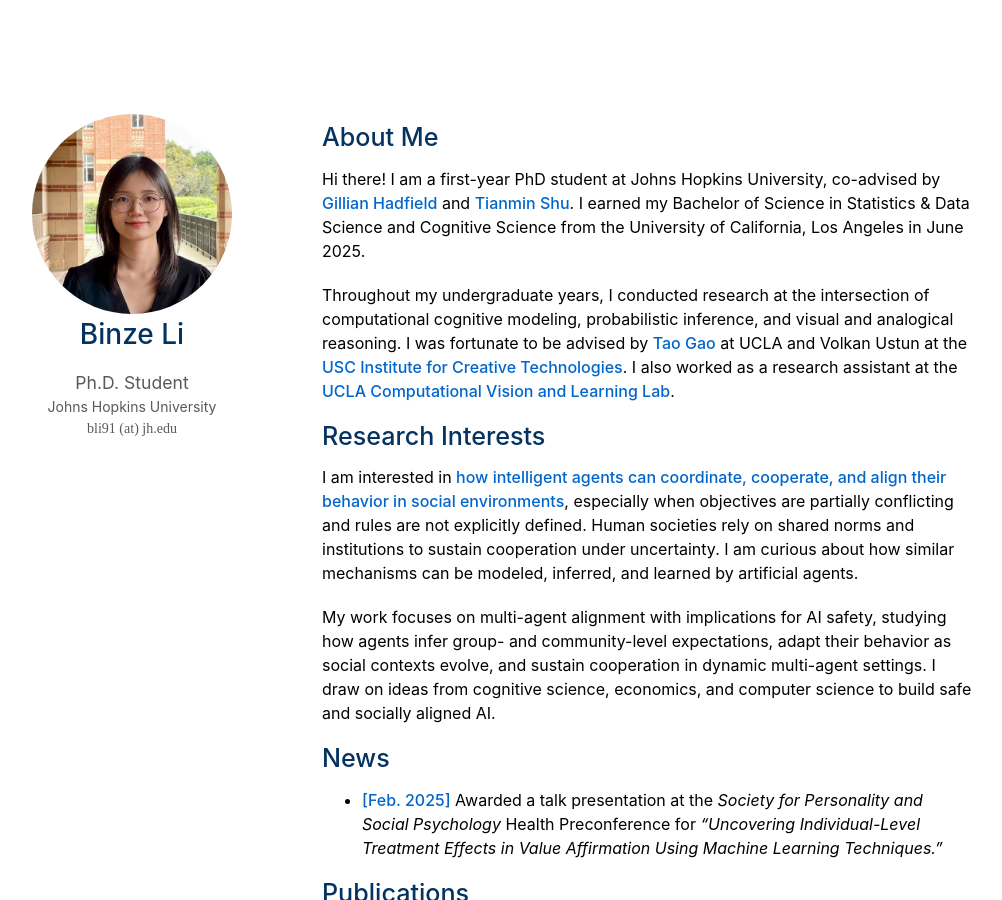
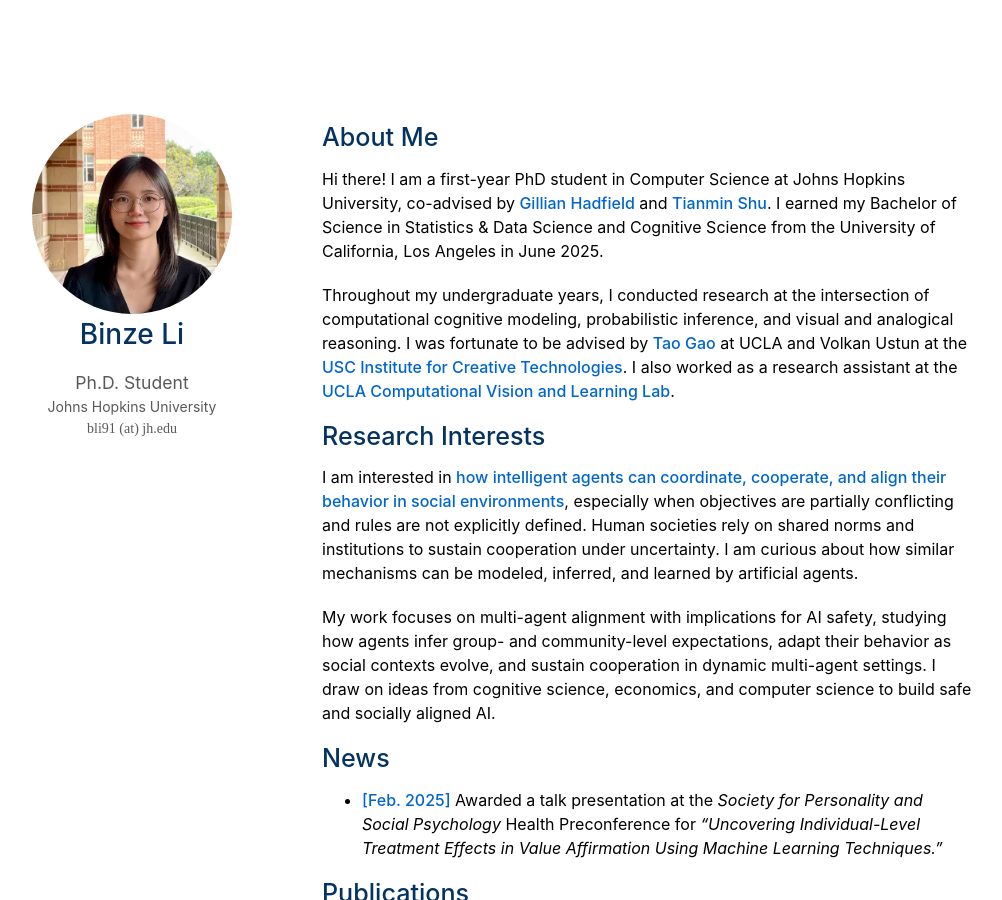
Before and after one commit to binzeli/binzeli.github.io, a Jekyll site: the page built from index.md, in a window 1280 px wide and 900 px high. Shown: the whole window, without its empty margins (148-1150 px from the left). Built offline with Jekyll 4.4.1, drawn with Linux system fonts in a browser that asks for light colours; a style sheet for code colours, icons or effects is not loaded; our own code applies the rules of GitHub Pages for plain Markdown files.

Commit message:
Update academic program from PhD to Computer Science

```diff
--- a/index.md
+++ b/index.md
@@ -4,7 +4,7 @@ layout: homepage
 
 ## About Me
 
-Hi there! I am a first-year PhD student at Johns Hopkins University, co-advised by [**Gillian Hadfield**](https://gillianhadfield.org) and [**Tianmin Shu**](https://www.tshu.io). I earned my Bachelor of Science in Statistics & Data Science and Cognitive Science from the University of California, Los Angeles in June 2025.
+Hi there! I am a first-year PhD student in Computer Science at Johns Hopkins University, co-advised by [**Gillian Hadfield**](https://gillianhadfield.org) and [**Tianmin Shu**](https://www.tshu.io). I earned my Bachelor of Science in Statistics & Data Science and Cognitive Science from the University of California, Los Angeles in June 2025.
 
 Throughout my undergraduate years, I conducted research at the intersection of computational cognitive modeling, probabilistic inference, and visual and analogical reasoning. I was fortunate to be advised by [**Tao Gao**](http://www.stat.ucla.edu/~taogao/Taogao.html) at UCLA and Volkan Ustun at the [**USC Institute for Creative Technologies**](https://ict.usc.edu). I also worked as a research assistant at the [**UCLA Computational Vision and Learning Lab**](https://cvl.psych.ucla.edu).
 
```
